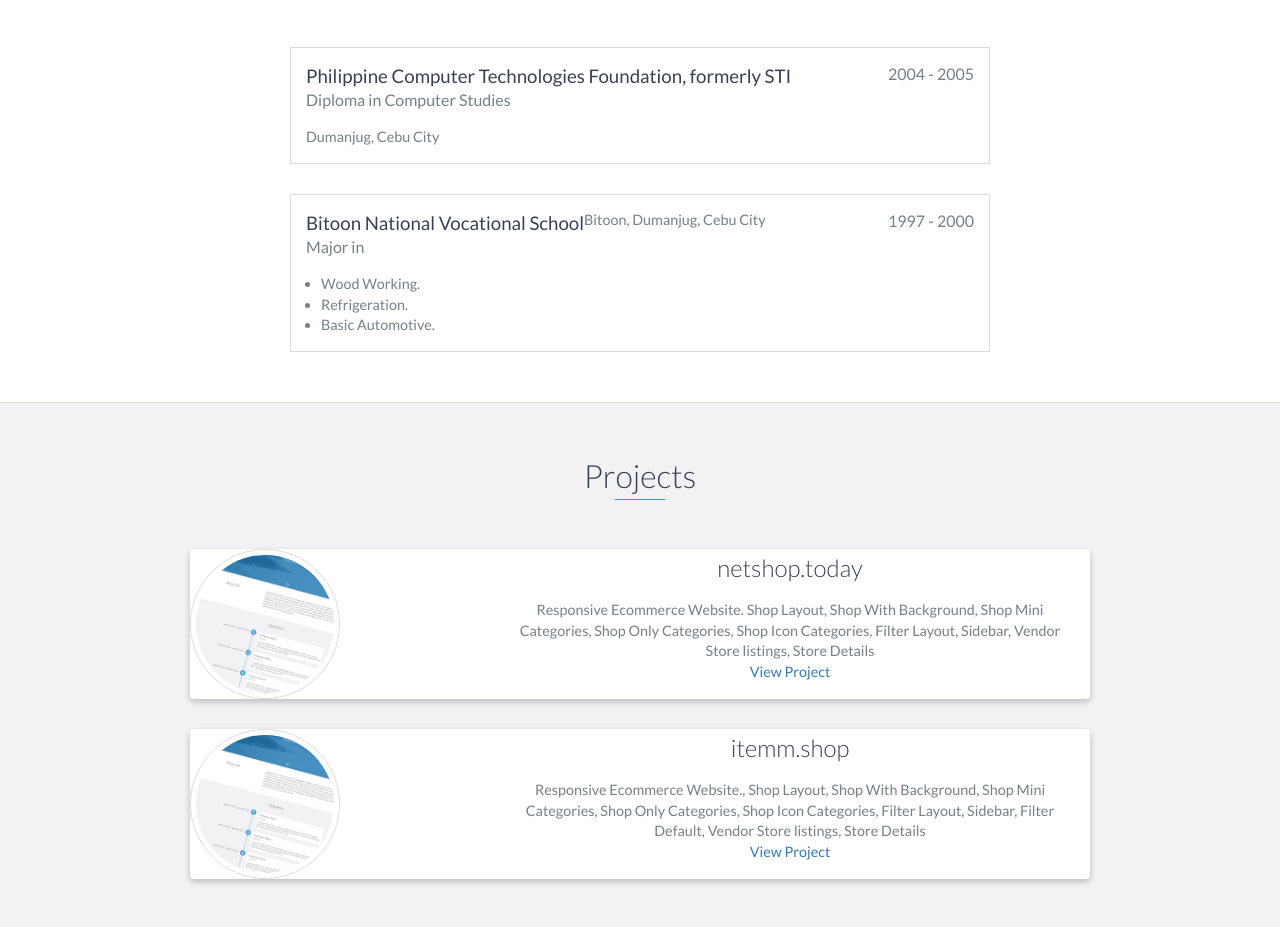
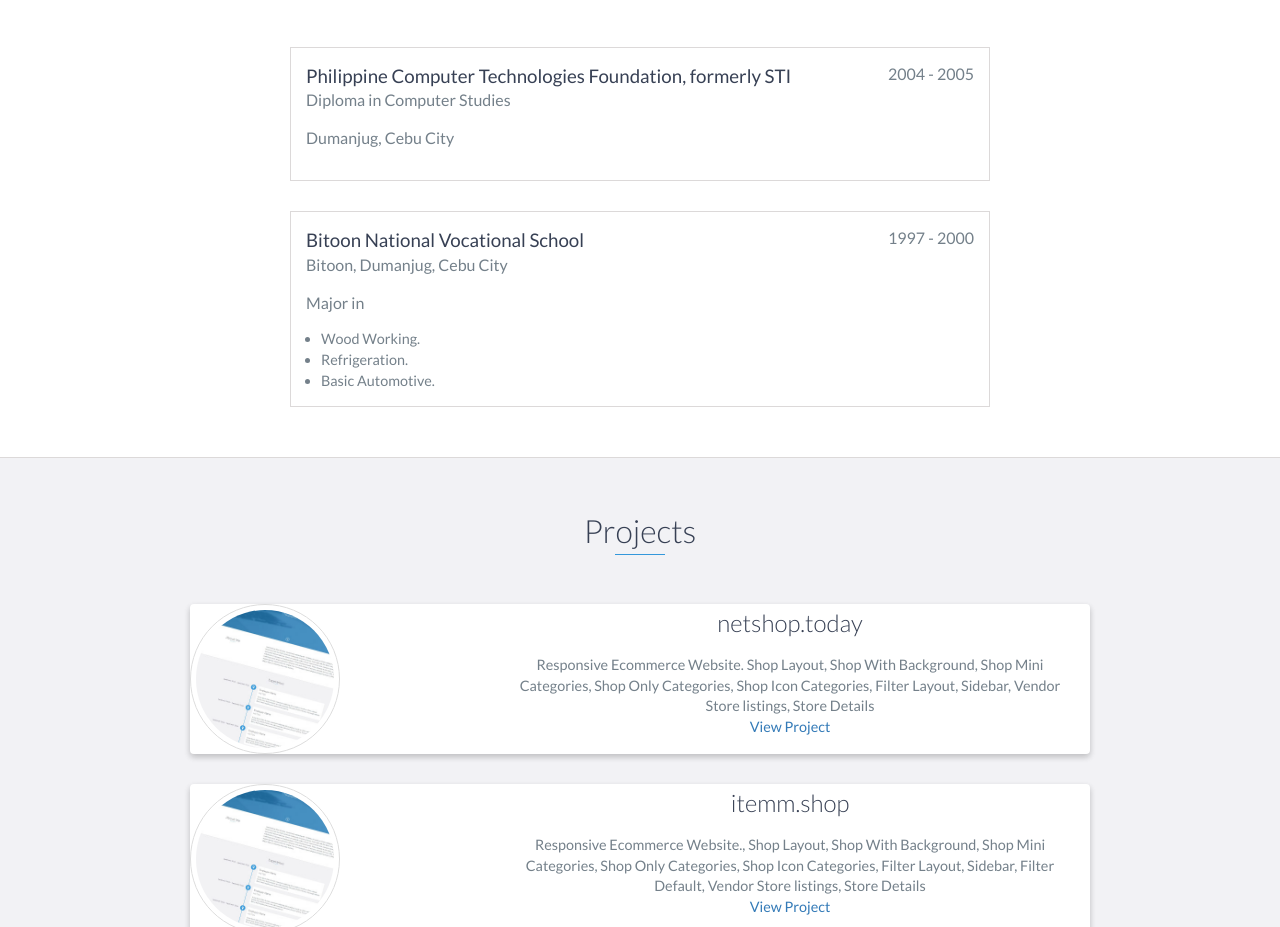
Before and after one commit to leomz001/resume, a website: page index.html in a window 1280 px wide. Shown: the part 1831-2758 px from the top of the page. Drawn offline with nearby package versions, Linux system fonts and the light colour scheme.

Commit message:
Add files via upload

```diff
--- a/index.html
+++ b/index.html
@@ -131,16 +131,16 @@ img:hover {
             <h3>Philippine Computer Technologies Foundation, formerly STI</h3>
             <span class="education-date">2004 -  2005</span>
             <h4>Diploma in Computer Studies</h4>
-            <p>
+            <h4>
                 Dumanjug, Cebu City
-            </p>
+            </h4>
         </div>
         <!-- End .education-block -->
 
         <div class="education-block">
             <h3>Bitoon National Vocational School</h3>
             <span class="education-date">1997 - 2000</span>
-            <p>Bitoon, Dumanjug, Cebu City</p>
+            <h4>Bitoon, Dumanjug, Cebu City</h4>
             <h4>Major in</h4>
             <ul>
                 <li>
```
